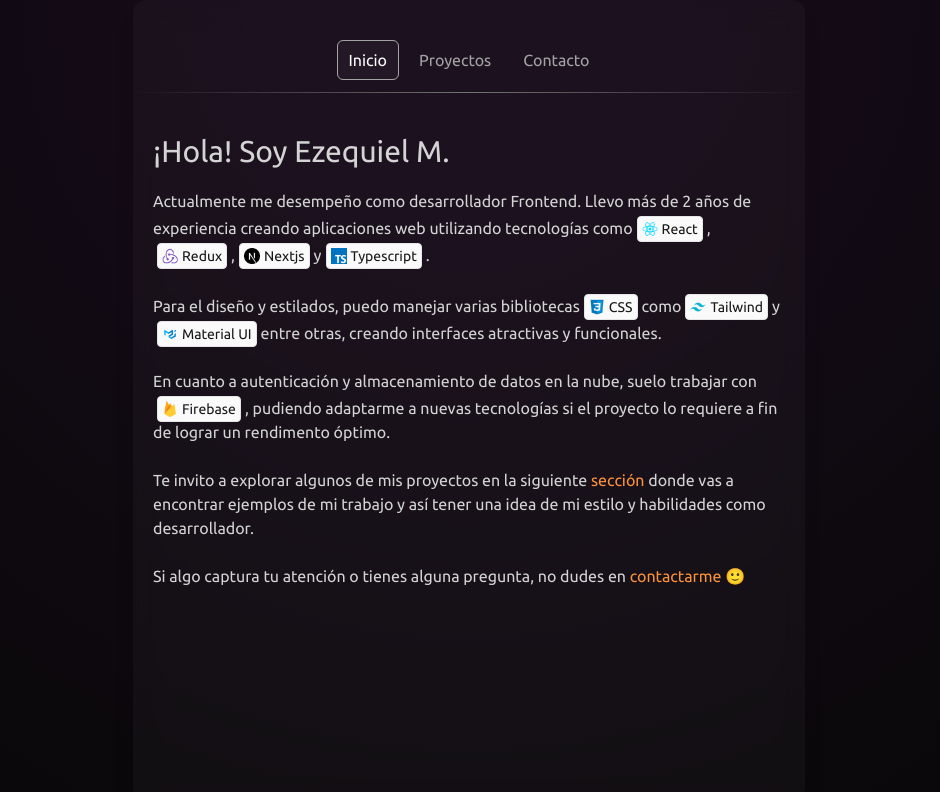
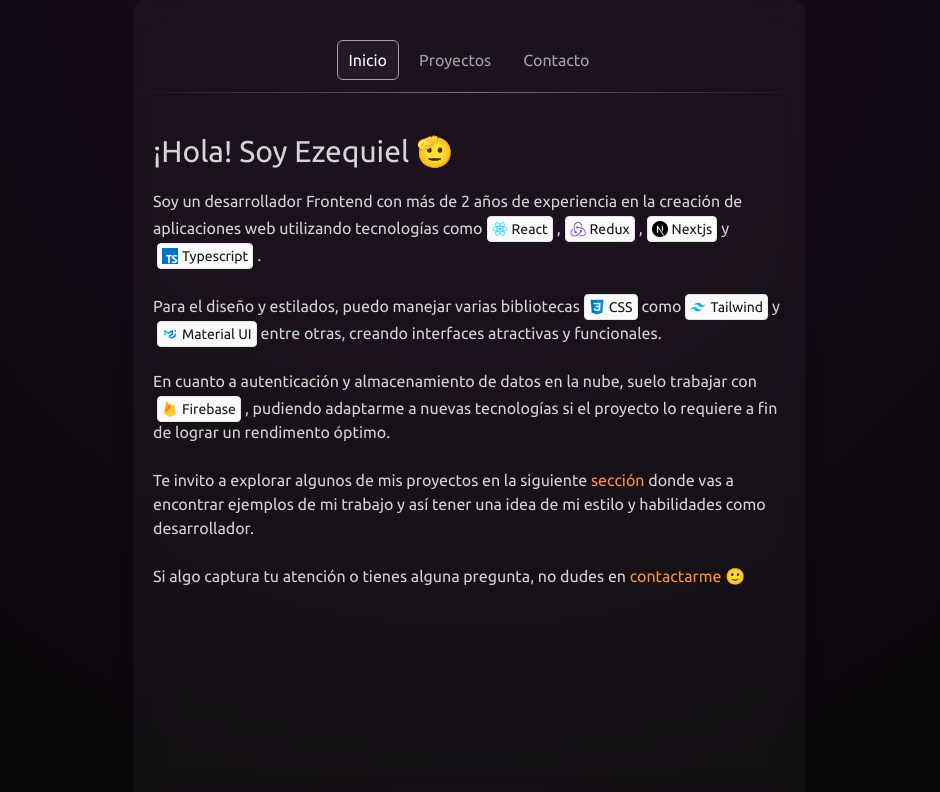
Before and after one commit to echudev/portfolio, a Next.js app: page / in a window 1280 px wide. Shown: the top 792 px of the page, without its empty margins (171-1111 px from the left). Built offline with nearby package versions, Linux system fonts and the light colour scheme.

Commit message:
actualización page inicio

```diff
--- a/app/contact/page.tsx
+++ b/app/contact/page.tsx
@@ -1,9 +1,5 @@
 function ProjectsPage() {
-  return (
-    <section className="p-3 max-w-2xl mx-auto">
-      cursitos grati MS learn - Openbootcamp etcetc
-    </section>
-  );
+  return <section className="p-3 max-w-2xl mx-auto">en construcción</section>;
 }
 
 export default ProjectsPage;
--- a/app/page.tsx
+++ b/app/page.tsx
@@ -12,10 +12,10 @@ import Link from "next/link";
 function HomePage() {
   return (
     <section className="p-5 w-full">
-      <h1 className="text-3xl my-5">¡Hola! Soy Ezequiel M.</h1>
+      <h1 className="text-3xl my-5">¡Hola! Soy Ezequiel 🫡</h1>
       <span className="page-break-after: always;">
         {
-          "Actualmente me desempeño como desarrollador Frontend. Llevo más de 2 años de experiencia creando aplicaciones web utilizando tecnologías como"
+          "Soy un desarrollador Frontend con más de 2 años de experiencia en la creación de aplicaciones web utilizando tecnologías como"
         }
         <Badge href={"https://www.google.com"} src={react} text={"React"} />
         {","}
```
